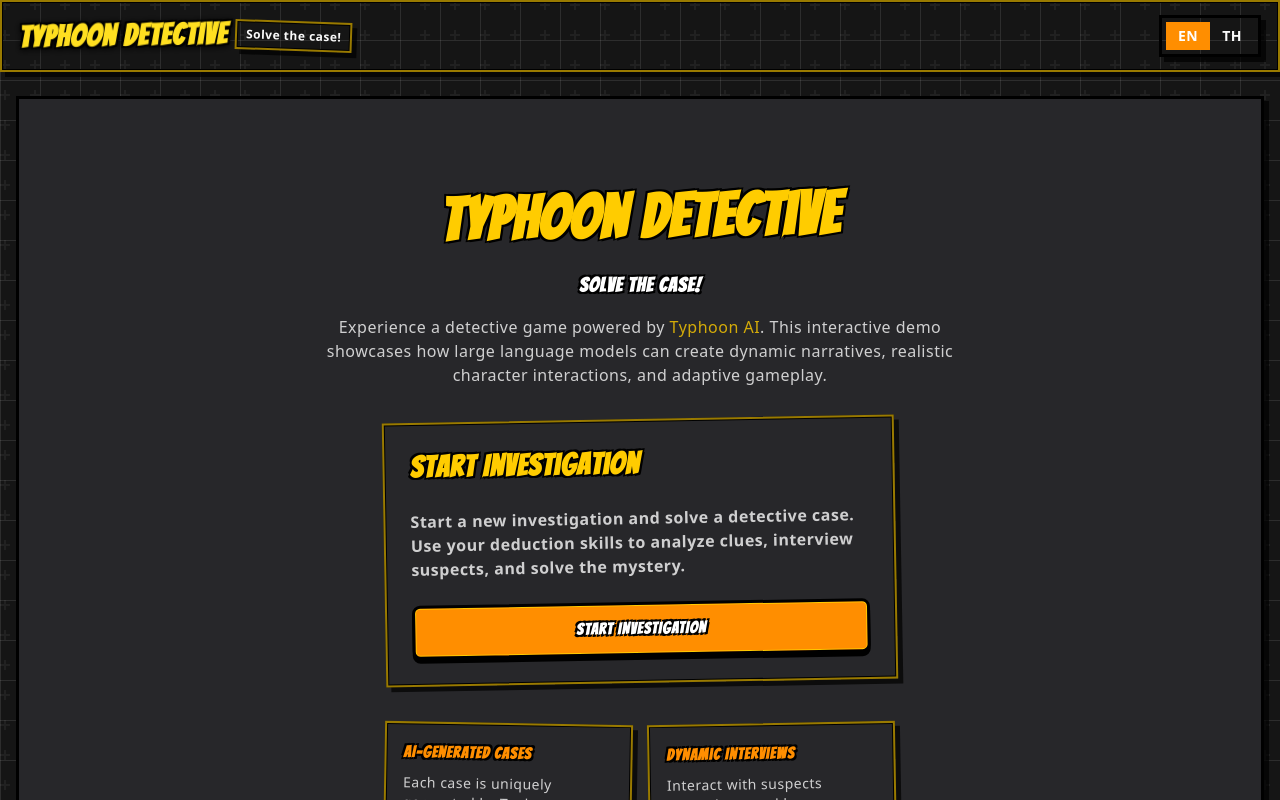
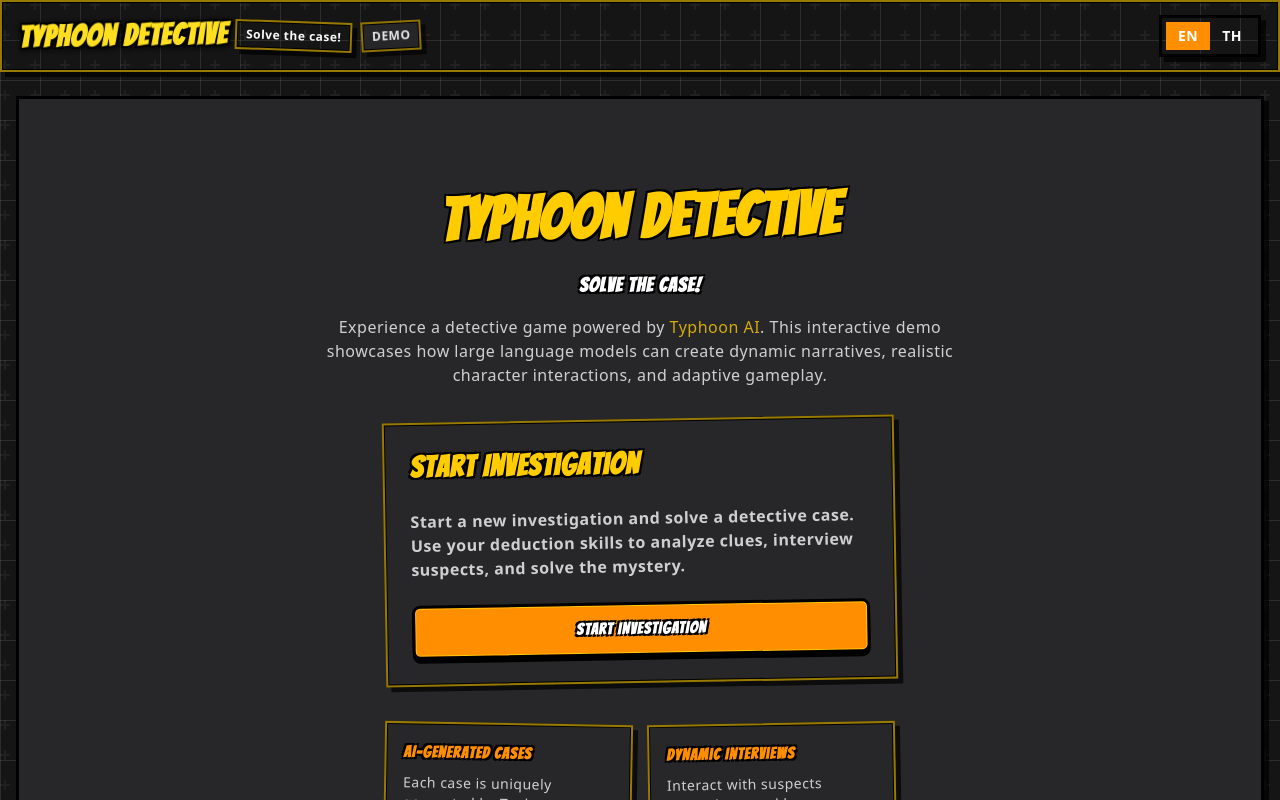
Before and after one commit to scb-10x/typhoon-detective-game, a Next.js app: page / in a window 1280 px wide. Shown: the top 800 px of the page. Built offline with nearby package versions, Linux system fonts and the light colour scheme.

Commit message:
add demo flag

```diff
--- a/src/components/Layout.tsx
+++ b/src/components/Layout.tsx
@@ -62,6 +62,9 @@
                         </Link>
                         <span className="text-xs font-bold borderlands-panel px-2 py-1 bg-surface-800 rotate-2">
                             {t('app.subtitle')}
+                        </span>
+                        <span className="text-xs font-bold borderlands-panel px-2 py-1 bg-red-600 -rotate-3 animate-pulse">
+                            DEMO
                         </span>
                     </div>
 
```
